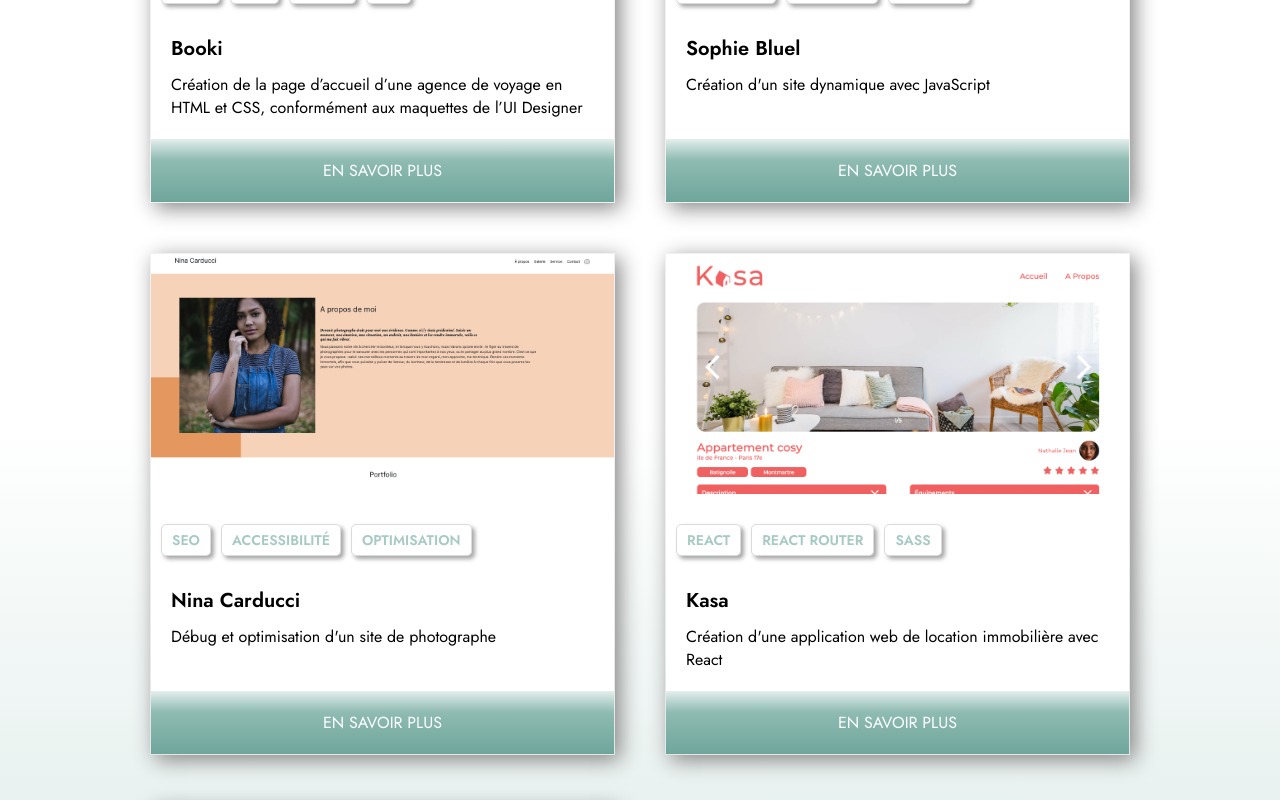
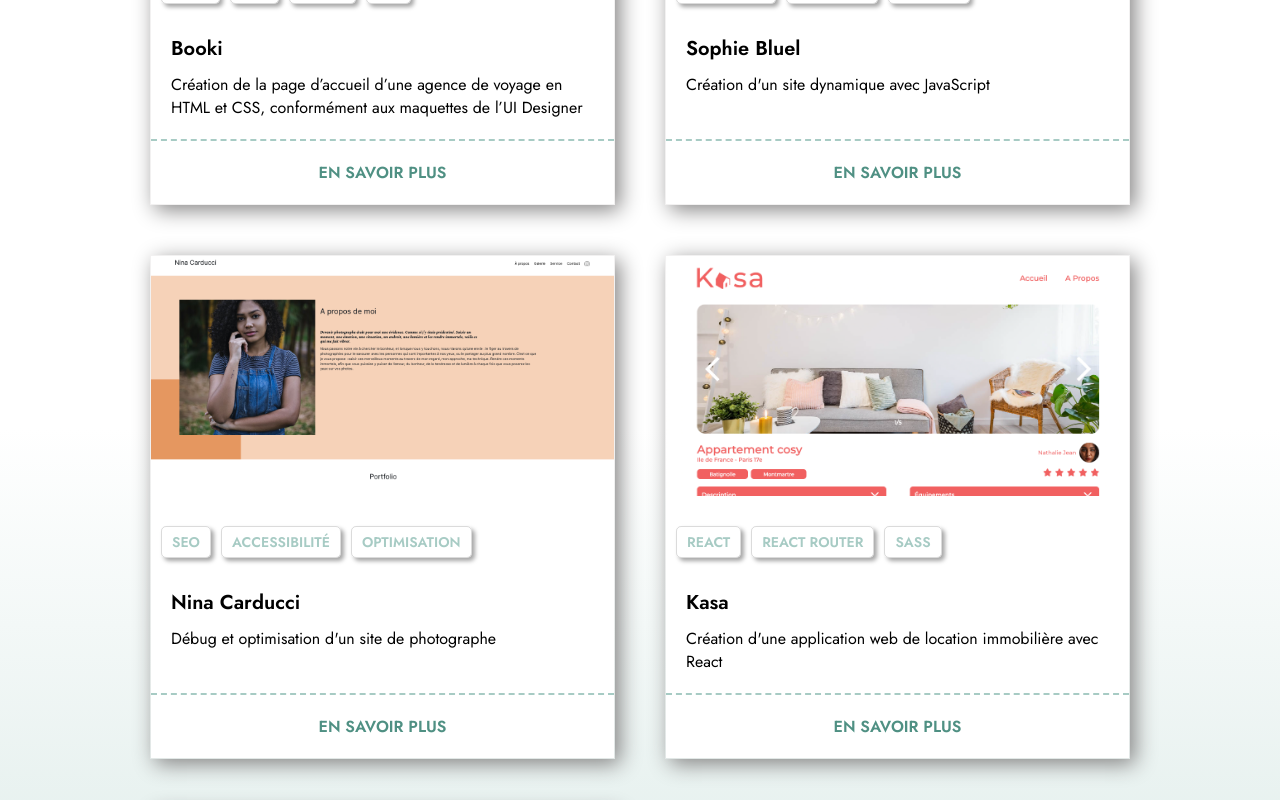
Before and after one commit to caroline-prtt/Portfolio, a React (Create React App) app: page / in a window 1280 px wide. Shown: the part 2300-3100 px from the top of the page. Built offline with nearby package versions, Linux system fonts and the light colour scheme.

Commit message:
aménagement style des cartes

```diff
--- a/src/components/Card/card.scss
+++ b/src/components/Card/card.scss
@@ -83,12 +83,13 @@
 
     .link{
         text-decoration: none;
-        background: rgb(255,255,255);
-        background: linear-gradient(180deg, rgba(255,255,255,1) 0%, rgba(229,239,237,1) 0%, rgba(199,221,217,1) 11%, rgba(142,187,178,1) 34%, rgba(111,166,155,1) 100%);
-        color: white;
+        background-color: white;
+        color: $color-dark-primary;
+        border-top: 2px dashed $color-light-primary;
+        background: white;
         padding: 20px;
         font-size: 16px;
-        font-weight: 400;
+        font-weight: 600;
         text-align: center;
         transition: font-size 0.3s ease, padding 0.3s ease, font-weight 0.3s ease;
 
@@ -101,6 +102,8 @@
             font-size: 20px;
             padding: 17px;
             font-weight: 600;
+            background: rgb(248,239,210);
+            background: linear-gradient(0deg, rgba(248,239,210,1) 0%, rgba(250,243,222,1) 0%, rgba(255,255,254,1) 50%, rgba(255,255,254,1) 100%, rgba(255,255,254,1) 100%);
 
             @media(max-width: 550px){
                 padding: 10px;
```
